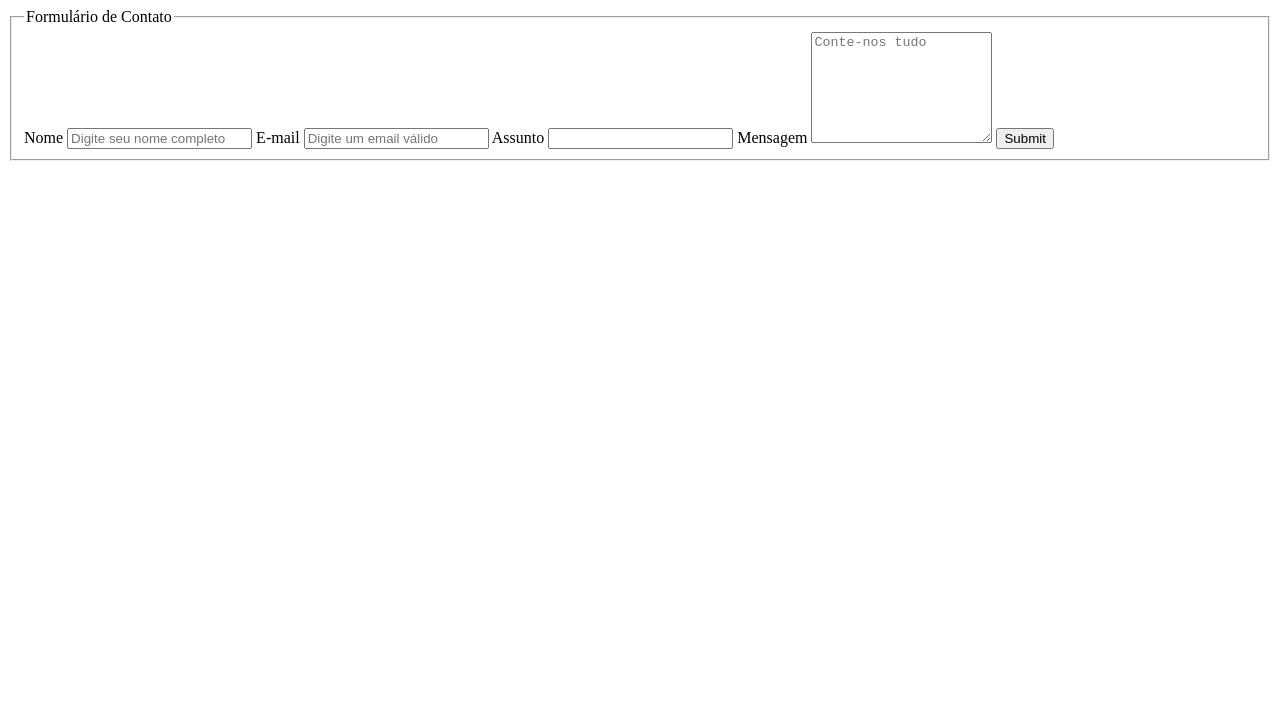
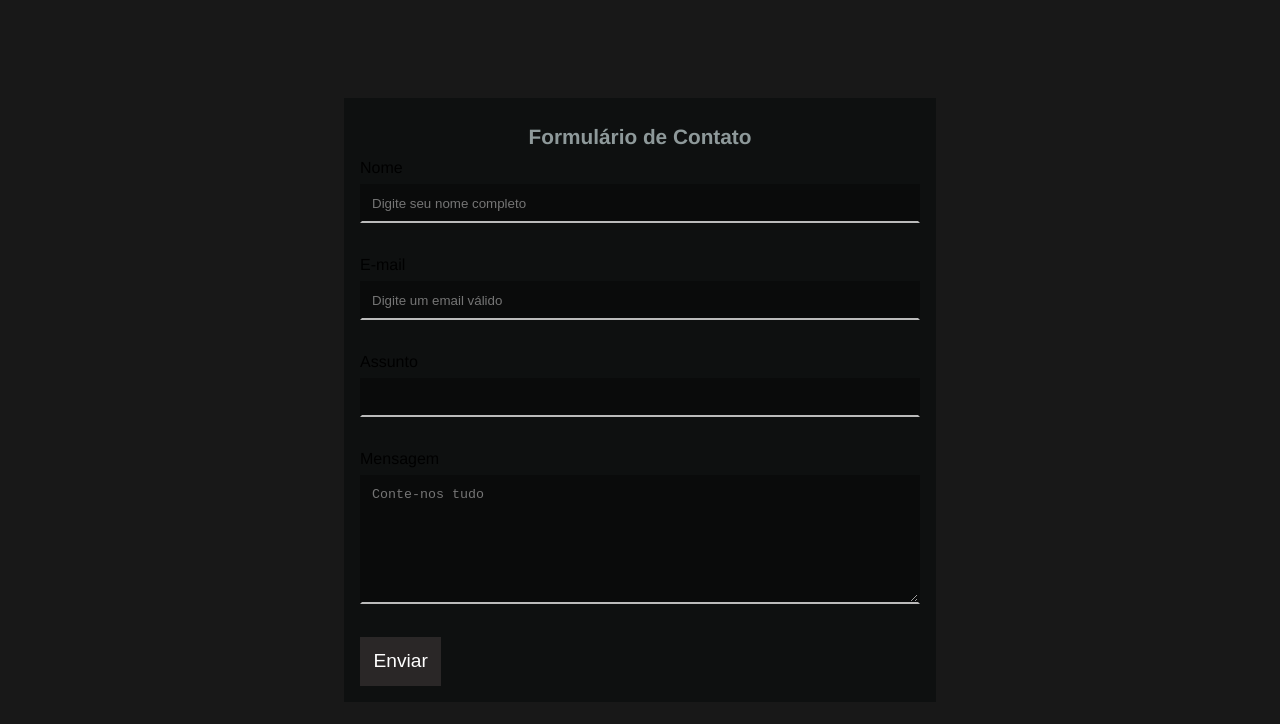
Before and after one commit to Allan-Teran/Formulario-contato-udemy, a plain HTML site: page index.html in a window 1280 px wide. Drawn offline with Linux system fonts and the light colour scheme.

Commit message:
css do projeto

```diff
--- a/assets/css/style.css
+++ b/assets/css/style.css
@@ -0,0 +1,78 @@
+html {
+    background-color: #181818;
+    font-family: "Helvetica Neue", Arial, sans-serif;
+}
+
+body {
+    display: flex;
+    align-items: center;
+    justify-content: center;
+    min-height: 100vh;
+    margin: 0;
+}
+
+form {
+    width: 90%;
+    min-width: 28.125em;
+    max-width: 35em;
+    background-color: #0e1010;
+    padding: 1em;
+}
+
+fieldset {
+    border: none;
+    padding: 0;
+    margin: 0;
+}
+
+label,
+input,
+textarea {
+    display: block;
+    width: 100%;
+    box-sizing: border-box;
+}
+
+input, textarea {
+    background-color: rgba(0, 0, 0, .3);
+    border: 2px solid transparent;
+    border-bottom-color: #bbb;
+    padding: .75em;
+    margin: .5em 0 2.5em;
+    color: white;
+    outline: 0;
+}
+
+/* input:invalid, textarea:invalid {
+    background-color: red;
+} */
+
+input:invalid:focus, textarea:invalid:focus {
+    border-bottom: 2px solid #ff000d;
+}
+
+input:valid:focus, textarea:valid:focus {
+    border-bottom: 2px solid #0ec72a;
+}
+
+input:focus, textarea:focus {
+    border-bottom: 2px solid #8e999a;
+    background-color: #2a2727;
+}
+
+legend {
+    padding: .5em;
+    text-align: center;
+    font-weight: bold;
+    color: #8e999a;
+    font-size: 1.3em;
+}
+
+.btn {
+    background-color: #2a2727;
+    color: white;
+    cursor: pointer;
+    padding: .7em;
+    font-size: 1.2em;
+    border: none;
+}
--- a/index.html
+++ b/index.html
@@ -4,7 +4,10 @@
     <meta charset="UTF-8">
     <meta name="viewport" content="width=device-width, initial-scale=1.0">
     <meta name="author" content="Allan Teran">
+
     <title>Document</title>
+
+    <link rel="stylesheet" href="assets/css/style.css">
 </head>
 <body>
 
@@ -24,7 +27,7 @@
             <label for="message">Mensagem</label>
             <textarea name="message" id="message" rows="7" required maxlength="1000" minlength="10" placeholder="Conte-nos tudo"></textarea>
 
-            <input type="submit" class="btn">
+            <button type="submit" class="btn">Enviar</button>
         </fieldset>
     </form>
 
```
